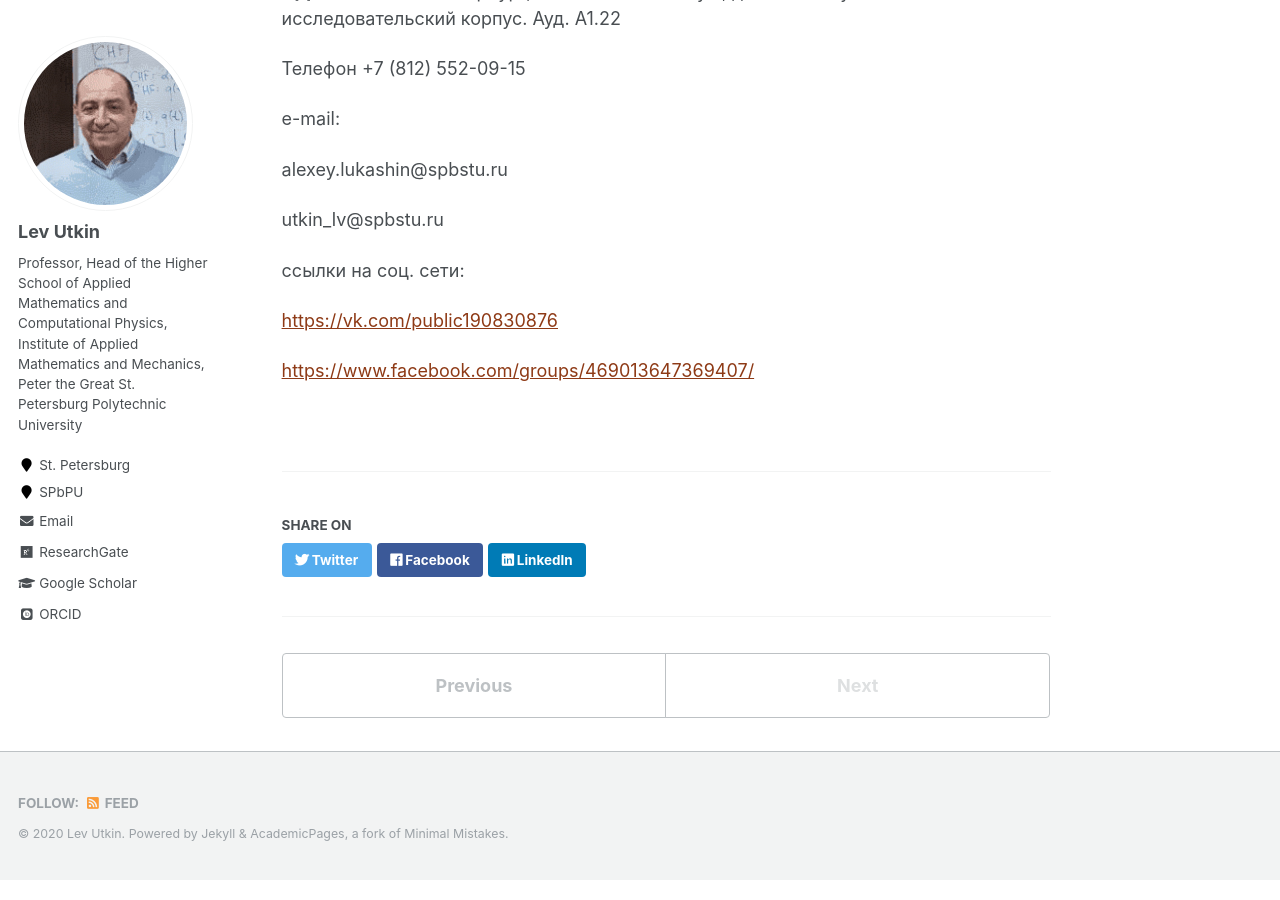
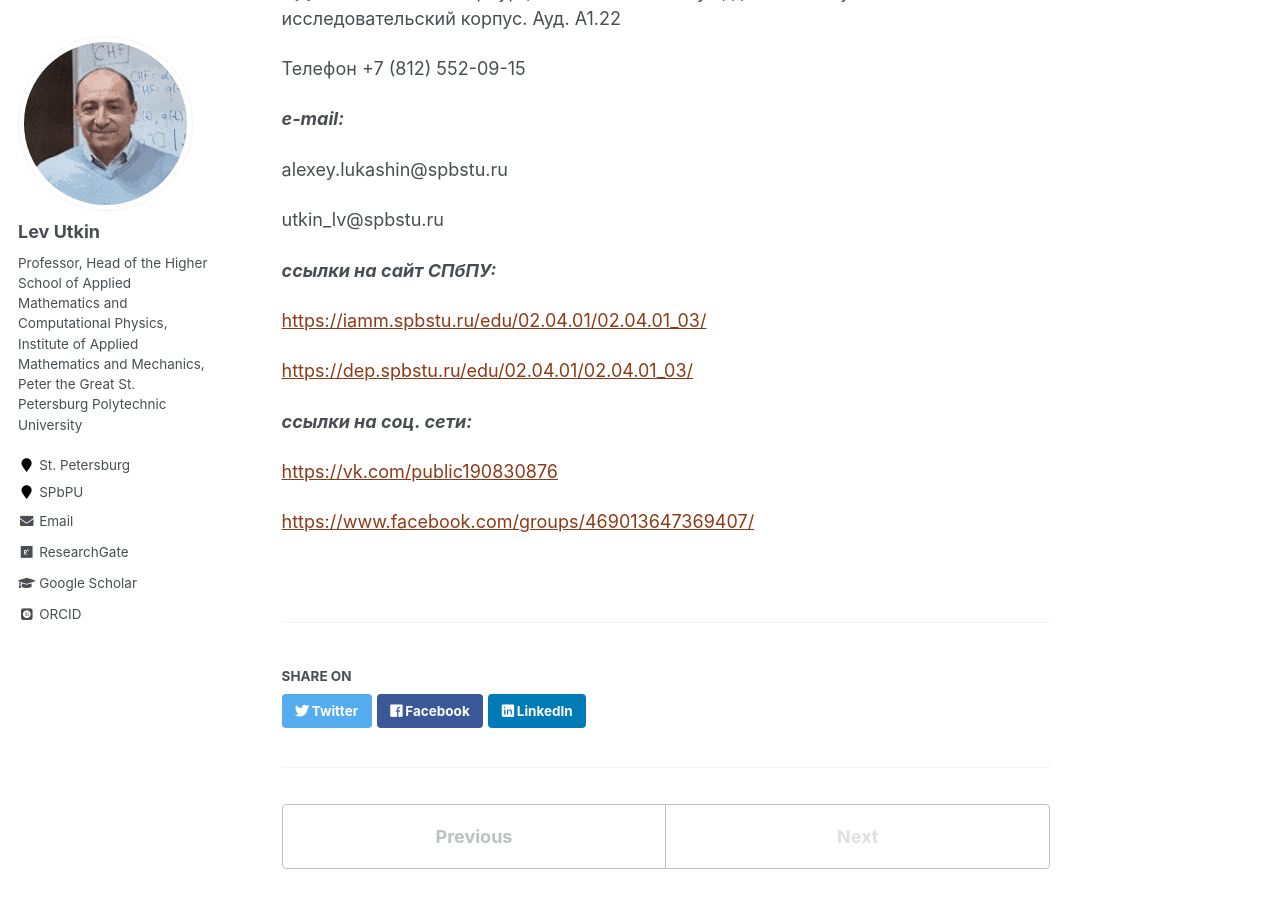
Before and after one commit to levutkin/levutkin.github.io, a Jekyll site: the page built from _teaching/Educat_1.md, in a window 1280 px wide and 900 px high, scrolled down 3286 px. Built offline with Jekyll 4.4.1, drawn with Linux system fonts in a browser that asks for light colours; some web fonts are replaced.

Commit message:
Update Educat_1.md

```diff
--- a/_teaching/Educat_1.md
+++ b/_teaching/Educat_1.md
@@ -74,13 +74,19 @@ location: ""
 
 Телефон +7 (812) 552-09-15
 
-e-mail:
+***e-mail:***
 
 alexey.lukashin@spbstu.ru
 
 utkin_lv@spbstu.ru
 
-ссылки на соц. сети:
+***ссылки на сайт СПбПУ:***
+
+<https://iamm.spbstu.ru/edu/02.04.01/02.04.01_03/>
+
+<https://dep.spbstu.ru/edu/02.04.01/02.04.01_03/>
+
+***ссылки на соц. сети:***
 
 <https://vk.com/public190830876>
 
```
